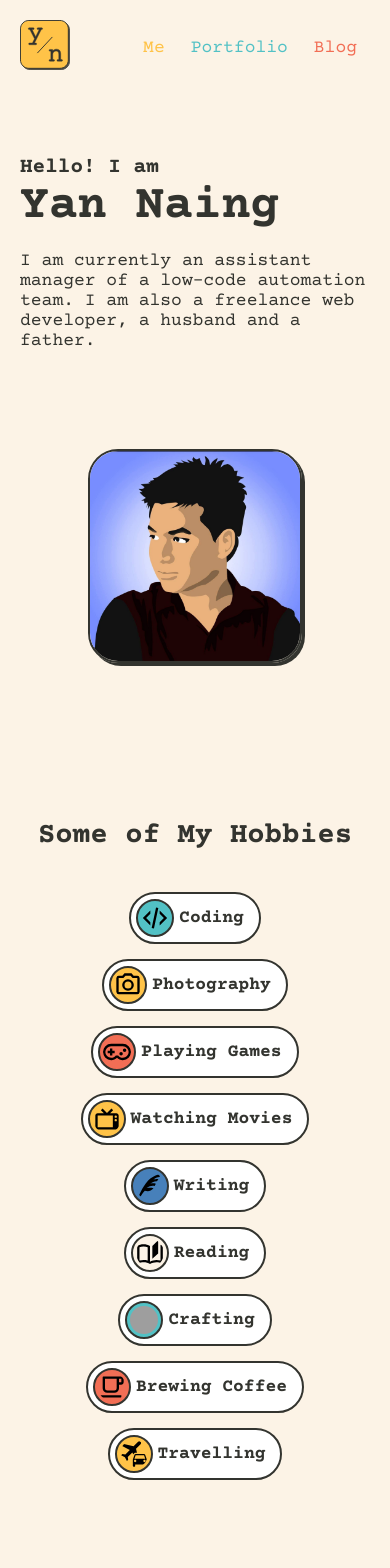
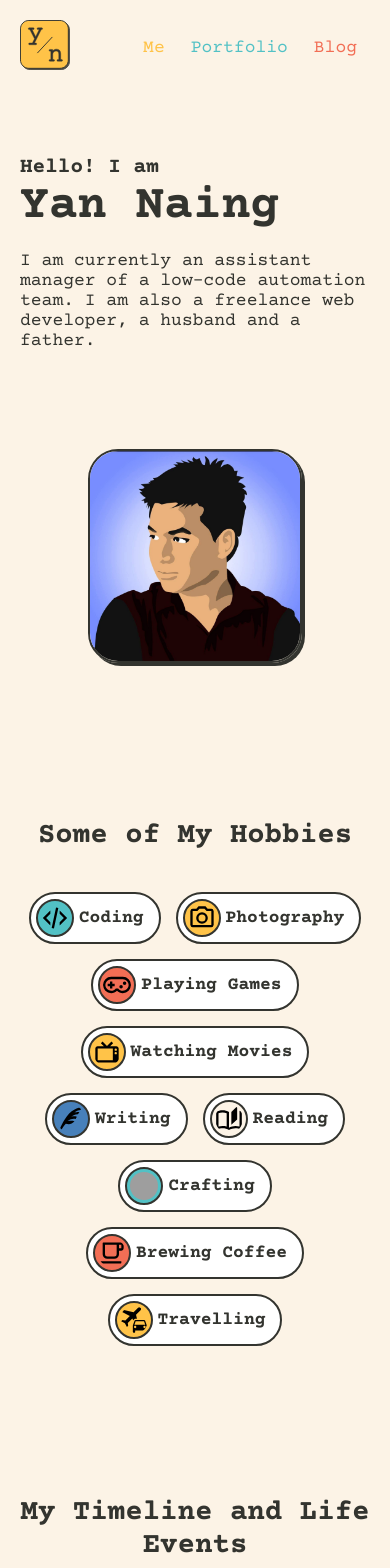
Before and after one commit to yansnote/website, a Vue app: page / in a window 390 px wide. Shown: the top 1568 px of the page. Built offline with nearby package versions, Linux system fonts and the light colour scheme; grey boxes are pictures that could not be loaded.

Commit message:
Add media query for smaller screens

```diff
--- a/src/components/HeaderComp.vue
+++ b/src/components/HeaderComp.vue
@@ -14,7 +14,9 @@
         <li class="nav-portfolio">
           <router-link to="/portfolio">Portfolio</router-link>
         </li>
-        <li class="nav-blog"><a href="https://mhatsu.to/author/0/">Blog</a></li>
+        <li class="nav-blog">
+          <a href="https://mhatsu.to/author/0/" target="_blank">Blog</a>
+        </li>
       </nav>
     </div>
   </header>
--- a/src/views/HomeView.vue
+++ b/src/views/HomeView.vue
@@ -256,6 +256,10 @@ export default {
     flex-wrap: wrap;
     gap: 15px;
     justify-content: center;
+
+    @media screen and (max-width: 720px) {
+      width: 100%;
+    }
   }
 }
 
```
